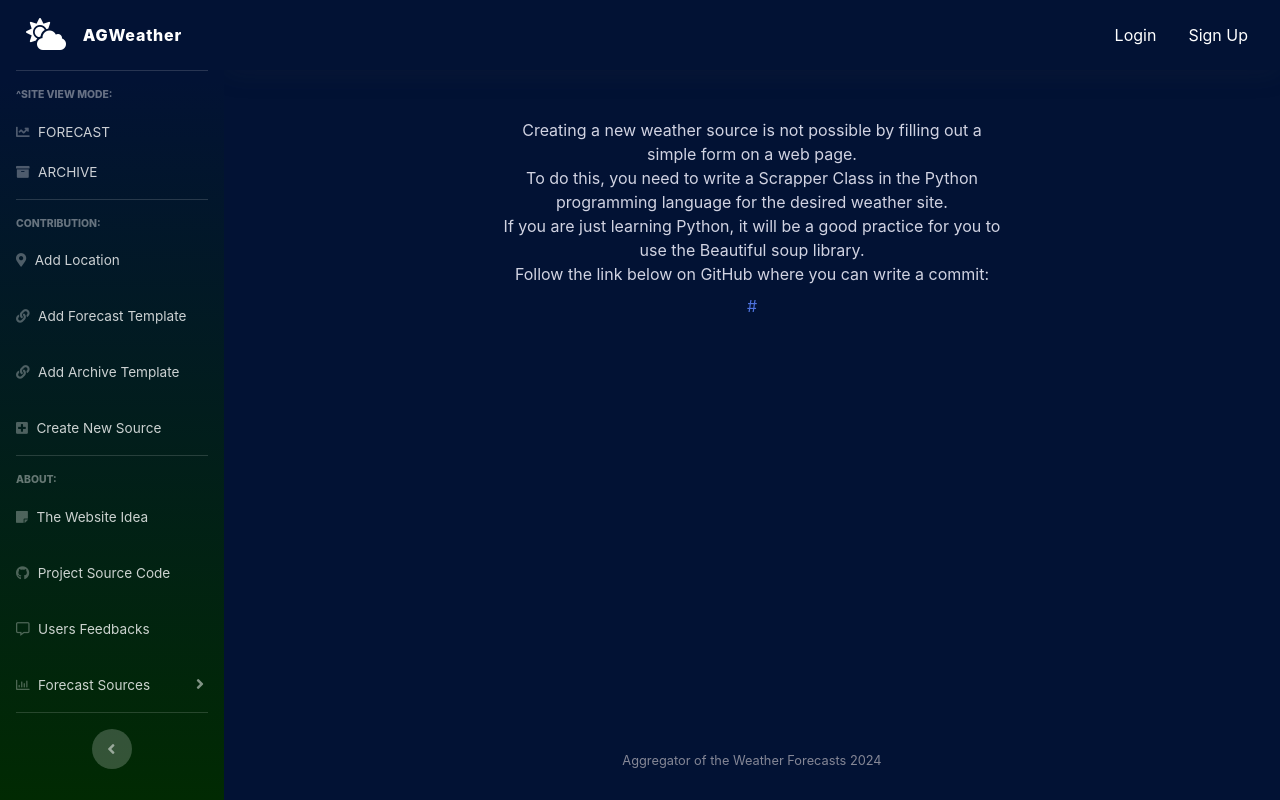
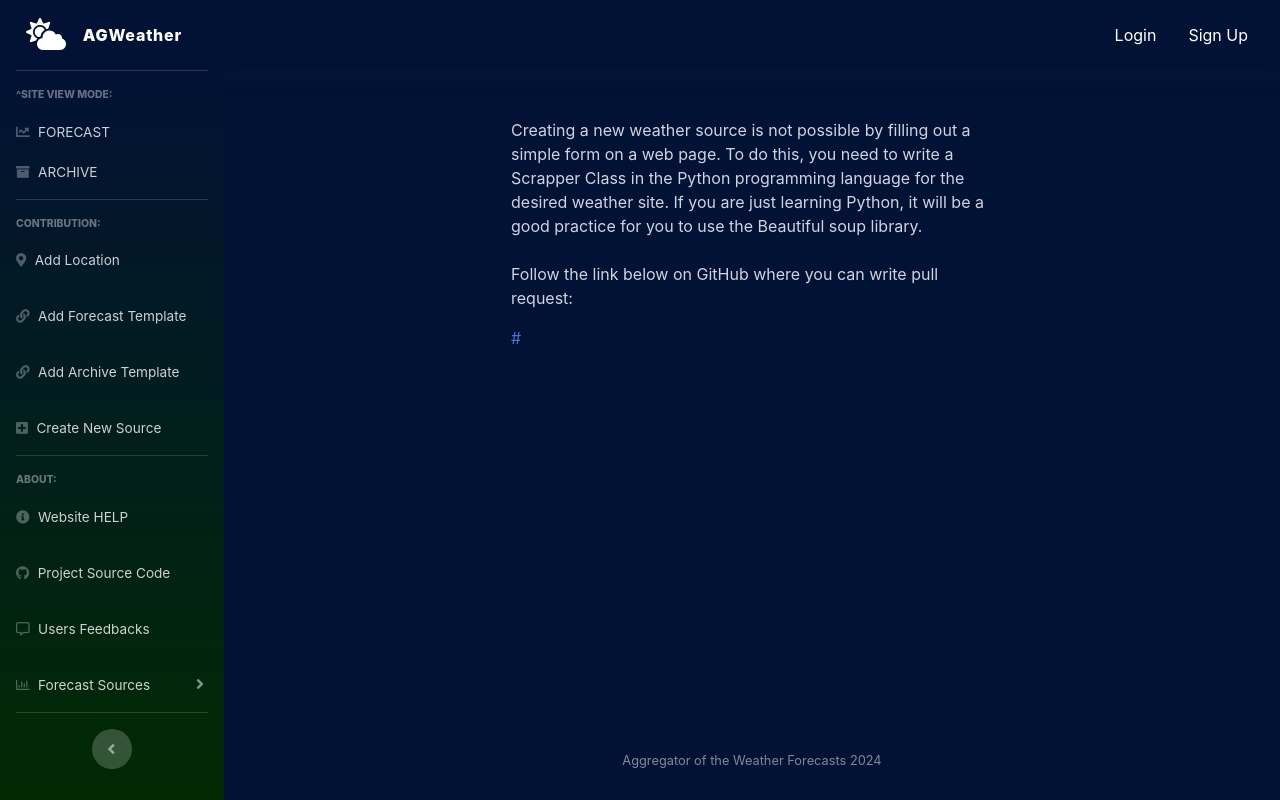
Before and after one commit to OtekvonSoraden/agweather-on-docker, a Django app: template backend/website/templates/website/create_new_source.html in a window 1280 px wide. Run offline with Django 4.2, Linux system fonts and the light colour scheme; the template is opened without the code that fills it: most values are stand-ins (such as "Sample title", 1, 10 or a date in 2020); some libraries are stand-ins or nearby versions; some web fonts are replaced.

Commit message:
create_new_source mod + idea renamed to help

```diff
--- a/backend/website/templates/website/base.html
+++ b/backend/website/templates/website/base.html
@@ -141,9 +141,9 @@
 
             <!-- Nav Item - About -->
             <li class="nav-item">
-                <a class="nav-link" href="{% url 'website:idea' %}">
-                    <i class="fas fa-sticky-note"></i>
-                    <span>The Website Idea</span></a>
+                <a class="nav-link" href="{% url 'website:help' %}">
+                    <i class="fas fa-info-circle"></i>
+                    <span> Website HELP</span></a>
             </li>
 
             <!-- Nav Item - Source Code -->
--- a/backend/website/templates/website/create_new_source.html
+++ b/backend/website/templates/website/create_new_source.html
@@ -1,12 +1,12 @@
 {% extends "user_profile/base_container.html" %}
 
 {% block inner_content %}
-	<div class="text-center">
-	    <p class="text-gray-400 mb-2 row">Creating a new weather source is not possible by filling out a simple form on a web page.<br/>
-			To do this, you need to write a Scrapper Class in the Python programming language for the desired weather site.<br/>
+	<div class="text">
+	    <p class="text-gray-400">Creating a new weather source is not possible by filling out a simple form on a web page.
+			To do this, you need to write a Scrapper Class in the Python programming language for the desired weather site.
 			If you are just learning Python, it will be a good practice for you to use the Beautiful soup library.<br/>
-			Follow the link below on GitHub where you can write a commit:</p>
+			<br/>
+			Follow the link below on GitHub where you can write pull request:</p>
 		<a href="{{ url }}" target="_blank" rel="noopener noreferrer">{{ url }}</a>
-
     </div>
 {% endblock %}
--- a/backend/website/urls.py
+++ b/backend/website/urls.py
@@ -10,7 +10,7 @@
     path('forecast/', views.forecast, name="forecast"),
     path('archive/', views.archive, name="archive"),
     path('feedback/', views.feedback, name="feedback"),
-    path('idea/', views.idea, name="idea"),
+    path('help/', views.help, name="help"),
     path('create_new_source/', views.create_new_source,
          name="create_new_source"),
     path('add_location/', views.LocationCreateView.as_view(),
```
Also changed, not shown: backend/website/views.py (+4 -4 lines), backend/website/templates/website/help.html (renamed from backend/website/templates/website/idea.html).
